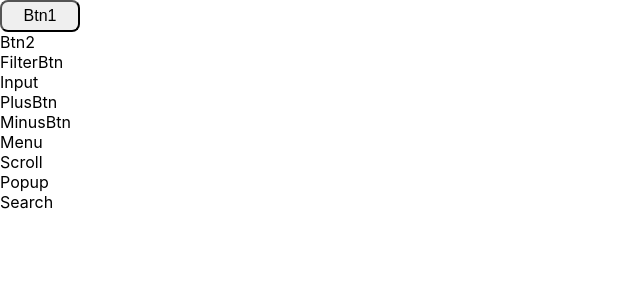
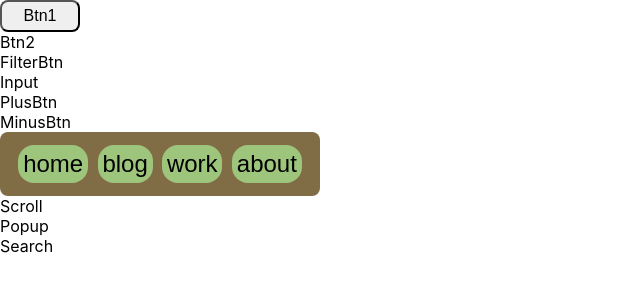
Before and after one commit to C-B-U/owl-forest, a React (Create React App) app in the folder frontend/: page / in a window 1280 px wide. Shown: the top 300 px of the page, without its empty margins (0-640 px from the left). Built offline with nearby package versions, Linux system fonts and the light colour scheme.

Commit message:
feat:#3 Menu 컴포넌트

```diff
--- a/frontend/src/Components/Menu.jsx
+++ b/frontend/src/Components/Menu.jsx
@@ -1,5 +1,40 @@
 import React from 'react';
+import styled from 'styled-components';
+
+const MenuBody = styled.div`
+  margin: 0;
+  padding: 0;
+  box-sizing: border-box;
+  border-radius: 0.5rem;
+  background: rgba(128, 109, 70);
+  width: 20rem;
+  height: 4rem;
+  display: flex;
+  align-items: center;
+  justify-content: center;
+`;
+
+const List = styled.a`
+  margin: 0.3rem;
+  padding: 0.3rem;
+  box-sizing: border-box;
+  border-radius: 1rem;
+  background: rgba(158, 197, 124);
+  font-family: sans-serif;
+  font-size: 1.5rem;
+  text-align: center;
+  &:hover {
+    color: yellow;
+  }
+`;
 
 export default function Menu() {
-  return <div>Menu</div>;
+  return (
+    <MenuBody>
+      <List>home</List>
+      <List>blog</List>
+      <List>work</List>
+      <List>about</List>
+    </MenuBody>
+  );
 }
```
Also changed, not shown: frontend/src/App.jsx (renamed from frontend/src/App.js).
